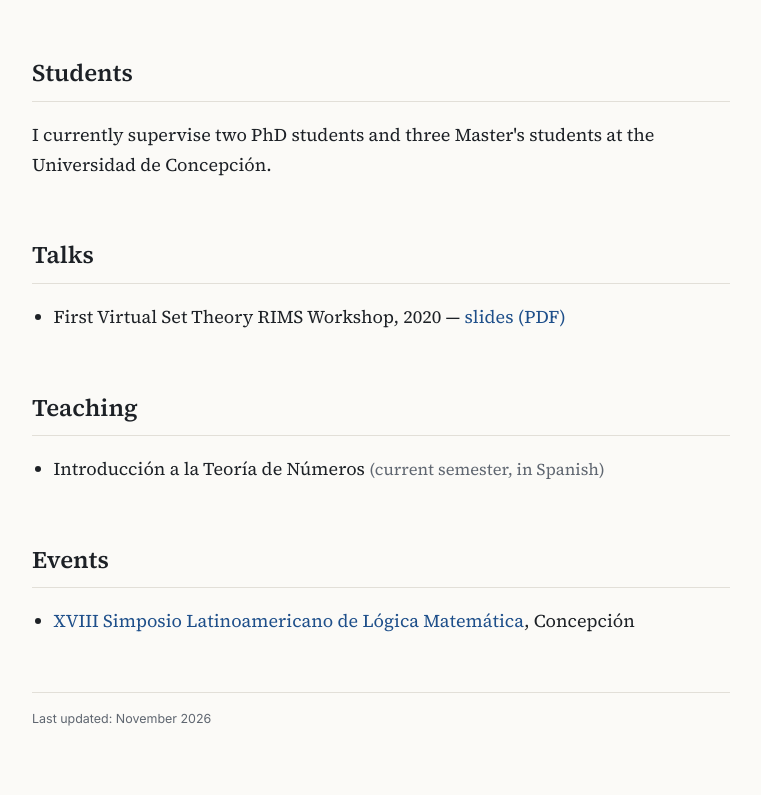
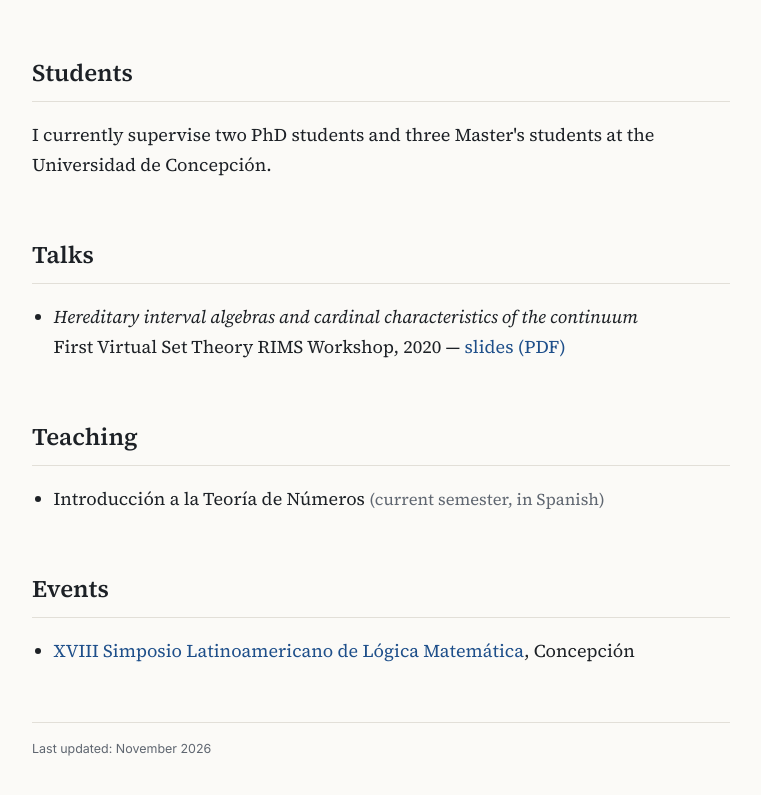
Before and after one commit to cmartinez-ranero/cmartinez-ranero.github.io, a plain HTML site: page index.html in a window 1280 px wide. Shown: the part 2832-3627 px from the top of the page, without its empty margins (426-1187 px from the left). Drawn offline with nearby package versions, Linux system fonts and the light colour scheme.

Commit message:
Talks: add title of RIMS 2020 talk
Co-Authored-By: Claude Opus 5.5 <noreply@anthropic.com>
Claude-Session: https://claude.ai/code/session_01BUS9LMRdCAatwSG5sp3BXz

```diff
--- a/index.html
+++ b/index.html
@@ -219,7 +219,8 @@
     <section id="talks">
       <h2>Talks</h2>
       <ul class="plain">
-        <li>First Virtual Set Theory RIMS Workshop, 2020 —
+        <li><em>Hereditary interval algebras and cardinal characteristics of the continuum</em><br>
+          First Virtual Set Theory RIMS Workshop, 2020 —
           <a href="https://www2.udec.cl/~cmartinezr/slides/rims2020CMR.pdf">slides (PDF)</a></li>
       </ul>
     </section>
```
